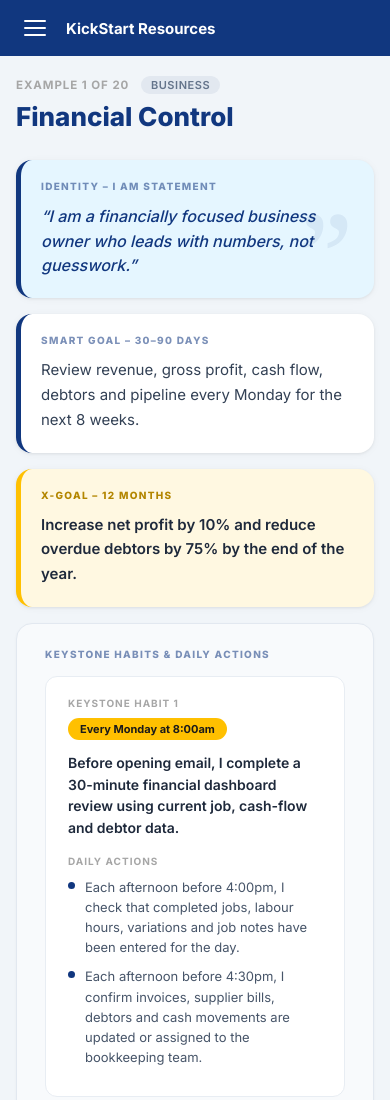
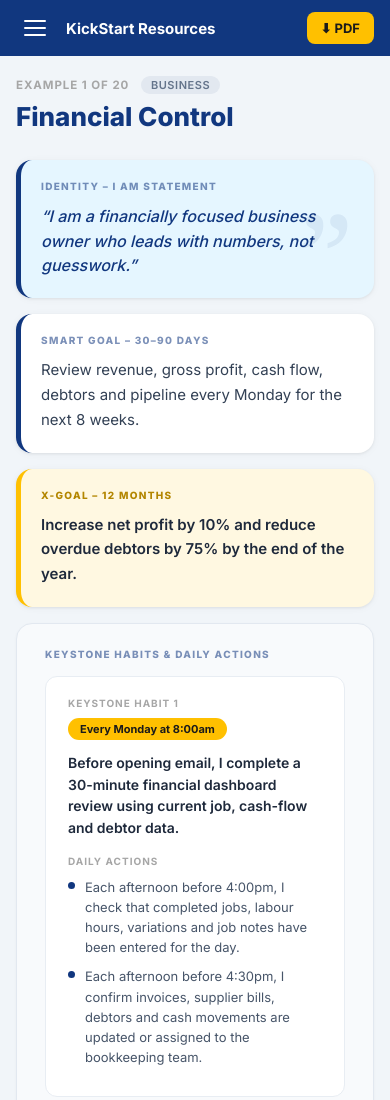
Before and after one commit to TrinityMark/kickstart-resources, a plain HTML site: page index.html in a window 390 px wide. Shown: the top 1100 px of the page. Drawn offline with nearby package versions, Linux system fonts and the light colour scheme.

Commit message:
Add Download PDF button to mobile header bar

```diff
--- a/index.html
+++ b/index.html
@@ -366,6 +366,19 @@
       flex-shrink: 0;
     }
     .hamburger span { display: block; width: 22px; height: 2px; background: white; border-radius: 1px; }
+    .mobile-pdf-btn {
+      background: #FFC000;
+      color: #1a1a1a;
+      border: none;
+      border-radius: 8px;
+      padding: 8px 14px;
+      font-size: 13px;
+      font-weight: 700;
+      font-family: inherit;
+      cursor: pointer;
+      flex-shrink: 0;
+      white-space: nowrap;
+    }
 
     /* ── Sidebar overlay ── */
     .overlay {
@@ -629,6 +642,7 @@
       <span></span><span></span><span></span>
     </button>
     <span class="mobile-title">KickStart Resources</span>
+    <button class="mobile-pdf-btn" onclick="openEmailModal()">⬇ PDF</button>
   </div>
 
   <!-- Sidebar drawer overlay -->
```
